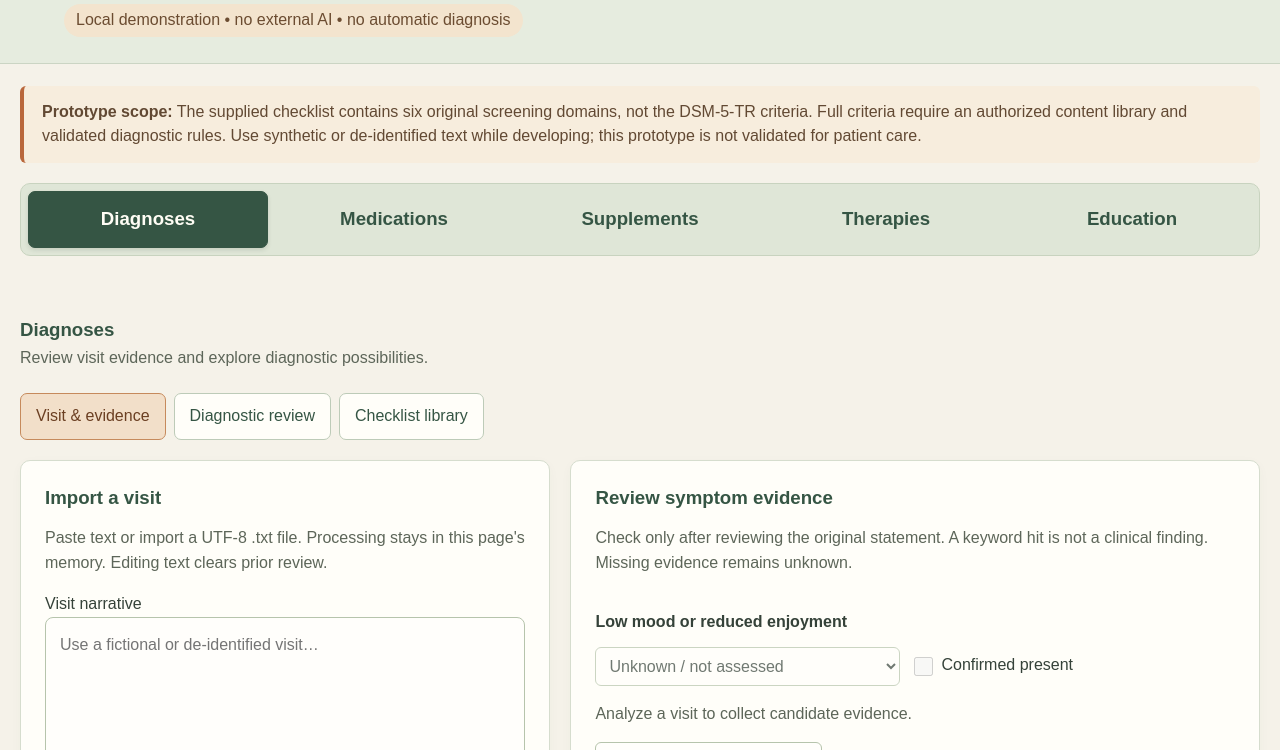
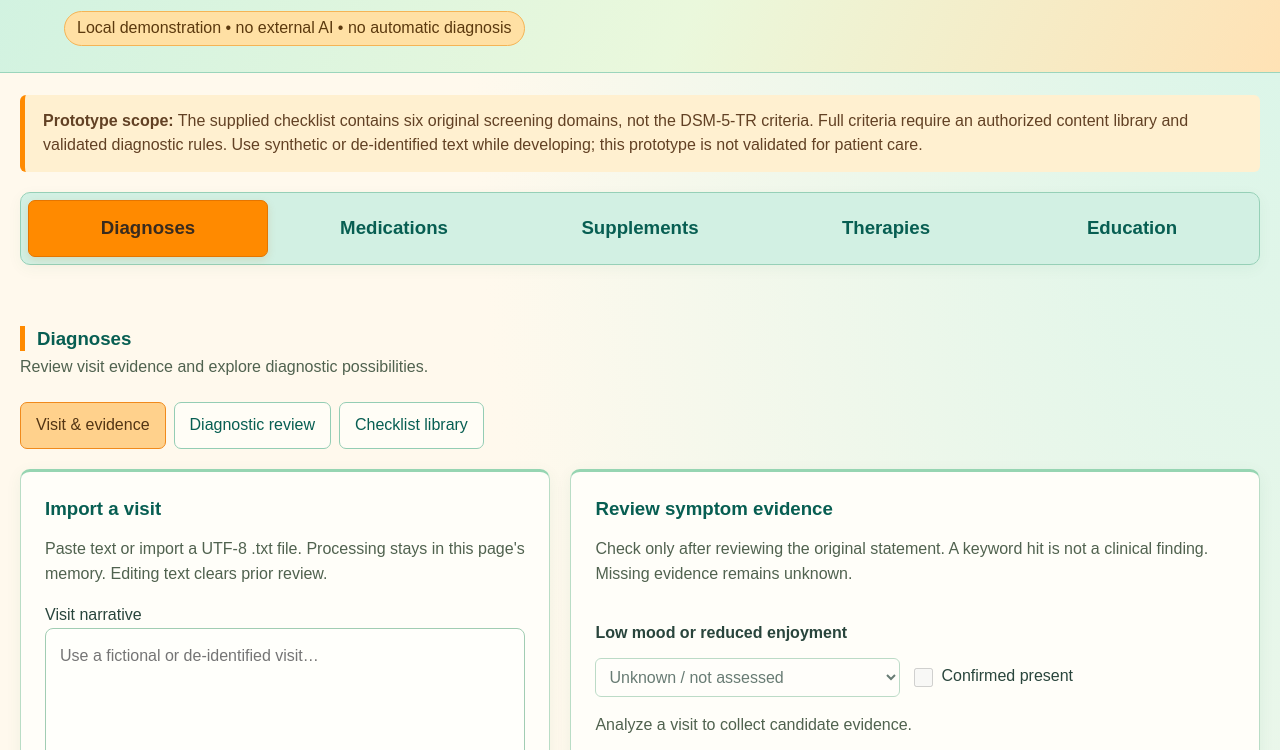
Before and after one commit to juju8822/pmhnp-clinical-toolkit, a plain HTML site: page index.html in a window 1280 px wide. Shown: the part 125-875 px from the top of the page. Drawn offline with Linux system fonts and the light colour scheme.

Commit message:
Add vivid orange and tropical green styling

```diff
--- a/index.html
+++ b/index.html
@@ -20,6 +20,29 @@ main{max-width:1320px;margin:22px auto}button,.file{border-color:#bdcbb8;backgro
 .topic-grid{display:grid;grid-template-columns:repeat(3,1fr);gap:16px}.topic-grid .card{margin:0}.topic-notes{min-height:160px;margin-top:8px}.topic-search{width:100%;margin:10px 0 20px}.topic-tile[hidden]{display:none}.empty-state{padding:16px;background:#edf2e8;border-radius:7px}
 @media(max-width:800px){.topic-grid{grid-template-columns:1fr}.topic-tabs{display:flex;overflow:auto;position:static}.topic-tabs button{flex:1 0 auto;padding:12px 16px}h1{font-size:14pt}.topic-heading{display:block}.grid{grid-template-columns:1fr}}
 .reference-toolbar{display:flex;gap:16px;flex-wrap:wrap;margin:16px 0}.reference-toolbar label{display:flex;flex-direction:column;gap:6px;flex:1;min-width:220px}input[type=search]{font:12pt Arial,Helvetica,sans-serif;padding:10px;border:1px solid #b6c4ac;border-radius:6px;background:#fffefb;color:#354239;max-width:100%}.reference-toolbar select{width:100%}.reference-card{border:1px solid #d8e0d0;padding:16px;border-radius:8px;margin:12px 0;background:#fafbf6}.reference-card summary{font-size:14pt;font-weight:bold;color:#355544;cursor:pointer}.reference-card li{margin:8px 0}.reference-card .pill{margin:8px 8px 8px 0}.reference-update{border-left:4px solid #af5c30}.source-citation{color:#67503e;font-size:12pt}.product-detail{margin-top:18px}.product-detail th{width:28%}.med-name{padding:12px 0;border-bottom:1px solid #d8e0d0}.med-name summary{cursor:pointer}.knowledge-browser{margin-top:24px}.source-tag{font-weight:bold}.reference-toolbar input{width:100%}#product-select{margin-left:10px}#medication-name-search{width:100%;margin-top:8px}@media(max-width:600px){.product-detail th{width:35%}td,th{padding:8px;overflow-wrap:anywhere}#product-select{display:block;margin:8px 0;width:100%}}
+
+/* Tropical palette: vivid summer orange, lagoon teal, palm green, and sand. */
+:root{--accent:#ff8a00;--forest:#075e52;--brown:#614633;--sage:#def6e9;color:#29453c;background:#fff9ed}
+body{background:radial-gradient(ellipse at top right,#d8f5e8 0,transparent 45%),#fff9ed}
+header{background:linear-gradient(115deg,#d0f2e1 0%,#eaf8dc 55%,#ffe2b5 100%);border-top:7px solid #ff8a00;border-bottom:1px solid #9bd5bc;color:#075e52}
+header h1{color:#075e52}header p{color:#3f5c48}.eyebrow{color:#76502e}.pill{background:#ffe0a4;color:#5b390e;border:1px solid #f5b455}
+.topic-tabs{background:#d2f0e3;border-color:#96d0b7;box-shadow:0 4px 15px #126b4a0c}
+.topic-tabs button{color:#075e52}.topic-tabs button:hover{background:#b7e5cf}
+.topic-tabs button[aria-selected=true],.topic-tabs button[aria-selected=true]:hover{background:#ff8a00;color:#392b1e;border-color:#e57500;box-shadow:0 3px 8px #b65e0025}
+.topic-tabs button[aria-selected=true]:hover{background:#ff9c26}
+button,.file{background:#fffdf6;border-color:#94cdb4;color:#075e52}button:hover,.file:hover{background:#dff5e8}
+button.primary{background:#ff8a00;color:#392b1e;border-color:#e57500;font-weight:700}button.primary:hover{background:#ff9c26}
+.subnav button[aria-pressed=true]{background:#ffd18c;color:#533514;border-color:#f08a1c}
+h1,h2,h3{color:#075e52}.card{background:#fffef9;border-color:#b9ddc6;border-top:3px solid #96d5b2;box-shadow:0 4px 16px #256c4010}
+.topic-heading h2{border-left:5px solid #ff8a00;padding-left:12px}.notice{background:#fff0d0;border-left:5px solid #ff8a00;color:#624124}
+textarea,select,input[type=text],input[type=search]{border-color:#a1cdb3;background:#fffffb;color:#29453c}
+input[type=checkbox],input[type=radio]{accent-color:#087763}.muted{color:#50624f}a{color:#954000;text-decoration:underline;text-underline-offset:3px}a:hover{color:#6c2c00}
+blockquote{background:#e8f8ed;border-color:#55b78c}.reference-card{background:#f1fbf1;border-color:#b7dec2}.reference-card summary{color:#075e52}.reference-update{border-left:5px solid #ff8a00;background:#fff5de}
+.empty-state{background:#def6e9}.source-citation{color:#6c4b32}.strength{background:#e2f6df}.source-tag{color:#075e52}
+.topic-tile:nth-child(3n+1){background:#e7f8e9;border-top-color:#44aa7a}.topic-tile:nth-child(3n+2){background:#fff0da;border-top-color:#ff8a00}.topic-tile:nth-child(3n){background:#fff8d5;border-top-color:#edc348}
+.row,td,th,.med-name{border-color:#cee4d1}th{color:#075e52}.danger{color:#8c2828}#message{color:#874000}
+button:focus-visible,input:focus-visible,select:focus-visible,textarea:focus-visible,summary:focus-visible{outline:3px solid #087763;outline-offset:3px}
+::selection{background:#ffd18c;color:#392b1e}
 </style></head><body><header><div class="eyebrow">PMHNP clinical toolkit / developer prototype</div><h1>Clinical Review</h1><p>Bring visit evidence, symptom review, and medication references into one workspace.</p><span class="pill">Local demonstration • no external AI • no automatic diagnosis</span></header><main>
 <div class="notice"><strong>Prototype scope:</strong> The supplied checklist contains six original screening domains, not the DSM-5-TR criteria. Full criteria require an authorized content library and validated diagnostic rules. Use synthetic or de-identified text while developing; this prototype is not validated for patient care.</div>
 <nav class="topic-tabs" role="tablist" aria-label="Clinical topics">
```
